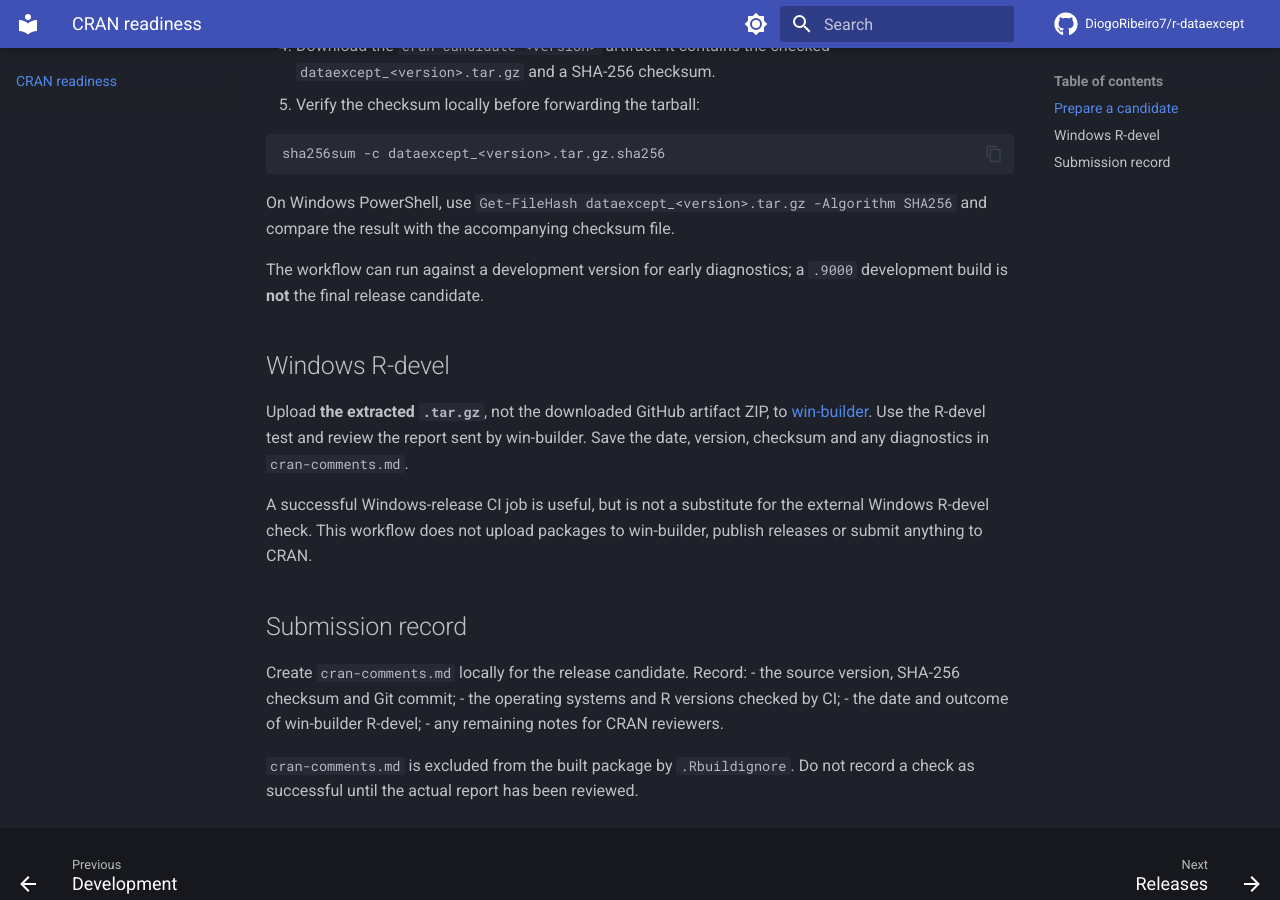
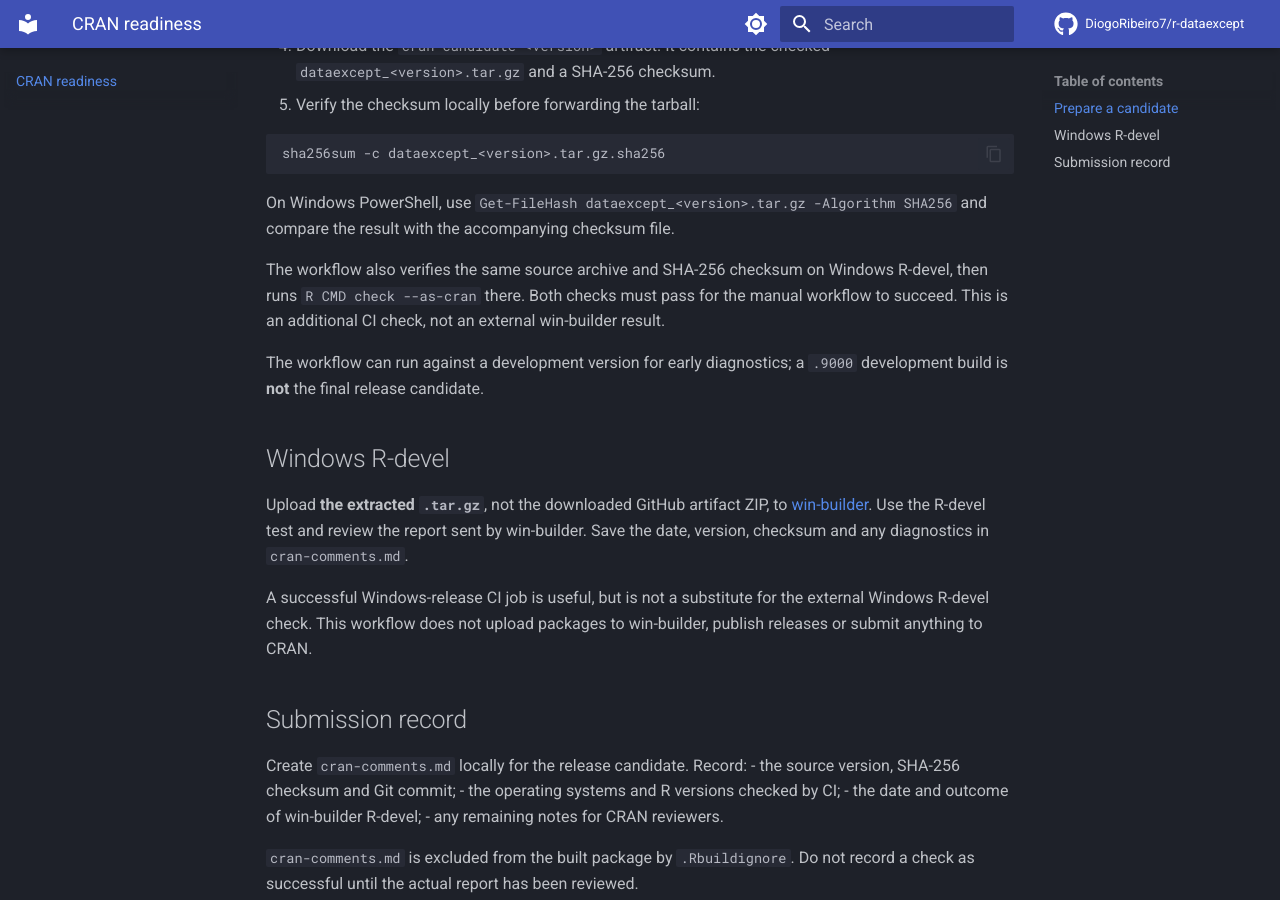
Before and after one commit to DiogoRibeiro7/r-dataexcept, an MkDocs documentation site: the page built from docs/cran-readiness.md, in a window 1280 px wide and 900 px high, scrolled down 463 px. Built offline with MkDocs 1.6.1 and Material for MkDocs 9.7.7, drawn with Linux system fonts in a browser that asks for light colours; comment, search, counter and statistics services are not loaded.

Commit message:
docs: distinguish Windows CI from external win-builder

```diff
--- a/docs/cran-readiness.md
+++ b/docs/cran-readiness.md
@@ -21,6 +21,11 @@ against Windows R-devel using win-builder.
    On Windows PowerShell, use
    `Get-FileHash dataexcept_<version>.tar.gz -Algorithm SHA256` and compare
    the result with the accompanying checksum file.
+
+The workflow also verifies the same source archive and SHA-256 checksum on
+Windows R-devel, then runs `R CMD check --as-cran` there. Both checks must pass
+for the manual workflow to succeed. This is an additional CI check, not an
+external win-builder result.
 
 The workflow can run against a development version for early diagnostics;
 a `.9000` development build is **not** the final release candidate.
```
